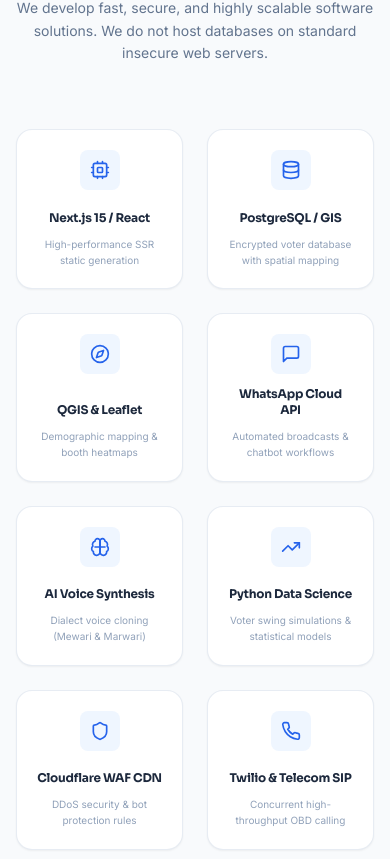
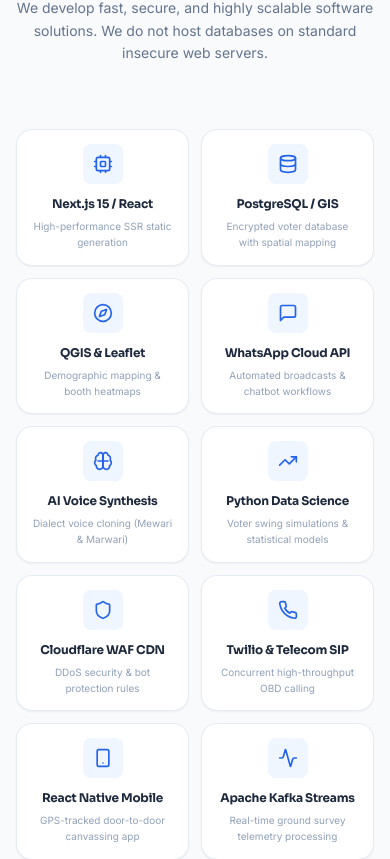
Before and after one commit to ramlalkumawat/CX1, a Next.js app: page / in a window 390 px wide. Shown: the part 10572-11431 px from the top of the page. Built offline with nearby package versions, Linux system fonts and the light colour scheme.

Commit message:
Fix tech stack mobile grid styling and card alignment

```diff
--- a/src/app/page.tsx
+++ b/src/app/page.tsx
@@ -474,16 +474,14 @@
               </p>
             </div>
 
-            <div className="grid grid-cols-2 sm:grid-cols-3 lg:grid-cols-4 xl:grid-cols-6 gap-6">
+            <div className="grid grid-cols-2 sm:grid-cols-3 lg:grid-cols-4 xl:grid-cols-6 gap-3 sm:gap-6">
               {techStack.map((tech, idx) => (
-                <div key={idx} className="w-full h-full p-5 bg-white border border-slate-200/80 rounded-2xl text-center shadow-xs hover:shadow-md transition-shadow duration-200 flex flex-col justify-between items-center min-h-[160px]">
-                  <div className="w-10 h-10 rounded-lg bg-blue-50 flex items-center justify-center text-brand-blue mb-3">
+                <div key={idx} className="w-full h-full p-3.5 sm:p-5 bg-white border border-slate-200/80 rounded-2xl text-center shadow-xs hover:shadow-md transition-shadow duration-200 flex flex-col items-center">
+                  <div className="w-10 h-10 rounded-lg bg-blue-50 flex items-center justify-center text-brand-blue mb-3 shrink-0">
                     {tech.icon}
                   </div>
-                  <div>
-                    <h4 className="text-xs font-bold text-slate-800">{t(tech.name, tech.name)}</h4>
-                    <p className="text-[10px] text-slate-400 mt-2.5 leading-relaxed">{t(tech.desc, tech.desc)}</p>
-                  </div>
+                  <h4 className="text-xs font-bold text-slate-800">{t(tech.name, tech.name)}</h4>
+                  <p className="text-[10px] text-slate-400 mt-1.5 sm:mt-2.5 leading-relaxed">{t(tech.desc, tech.desc)}</p>
                 </div>
               ))}
             </div>
```
